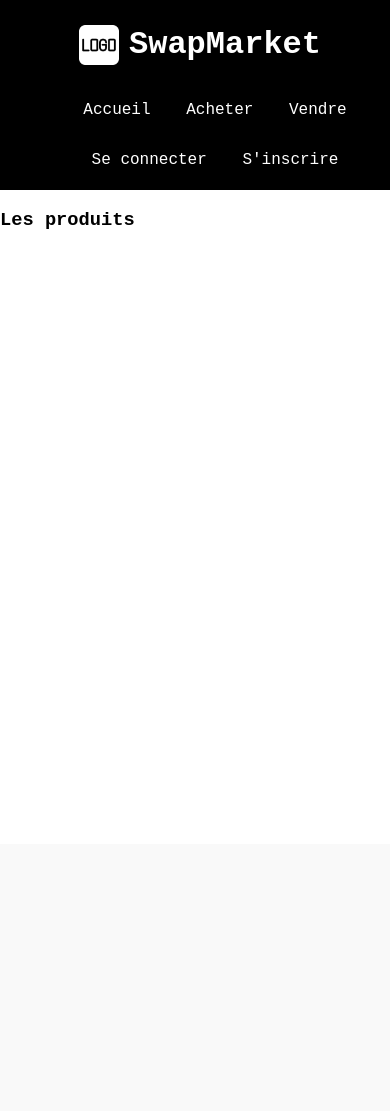
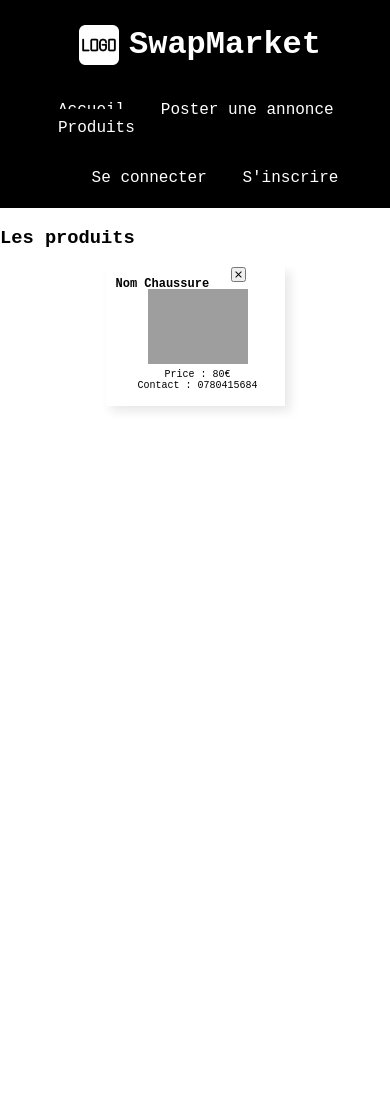
Before and after one commit to maelaubert56/SwapMarket, a PHP site: page /acheter.php in a window 390 px wide. Before the commit the page ends 229 px from the top, so only its background shows below. Run offline with PHP 8.4, Linux system fonts and the light colour scheme; data that the repository does not hold is empty; grey boxes are pictures that could not be loaded.

Commit message:
changements mael

```diff
--- a/acheter.php
+++ b/acheter.php
@@ -1,6 +1,6 @@
 <?php
    session_start();
-   $currentPage = "Acheter";
+   $currentPage = "Products";
    //include 'includes/database.php';
    $acces = mysqli_connect("localhost","root","","siteweb");
    $choix_table = "SELECT * from posts";
@@ -21,14 +21,40 @@
         <meta name="viewport" content="width=device-width, initial-scale=1">
     </head>
     <body>
-        <?php include 'menu_navigation.php'; ?>
         <?php
+        include 'menu_navigation.php';
+        include 'includes/database.php';
+		global $db;
+	    ?>
 
-		include 'includes/database.php';
-		global $db;
-	?>
         <div id = content>
                 <h3>Les produits</h3>
+                <link href="./home.css" rel="stylesheet" />
+                    <div class="home-container">
+                        <div class="home-feature-card">
+                        <div class="home-container1">
+                            <div class="home-container2">
+                            <div class="home-container3">
+                                <h2 class="home-text">Nom chaussure</h2>
+                                <button class="home-button button">
+                                <svg viewBox="0 0 1024 1024" class="home-icon">
+                                    <path
+                                    d="M810 274l-238 238 238 238-60 60-238-238-238 238-60-60 238-238-238-238 60-60 238 238 238-238z"
+                                    ></path>
+                                </svg>
+                                </button>
+                            </div>
+                            </div>
+                        </div>
+                        <img
+                            alt="image"
+                            src="https://images.unsplash.com/photo-1542291026-7eec264c27ff?crop=entropy&amp;cs=tinysrgb&amp;fit=max&amp;fm=jpg&amp;ixid=Mnw5MTMyMXwwfDF8c2VhcmNofDF8fHNob2VzfGVufDB8fHx8MTY3MDM0MTgyNg&amp;ixlib=rb-4.0.3&amp;q=80&amp;w=200"
+                            class="home-image"
+                        />
+                        <span class="home-text1">Price : 80€</span>
+                        <span class="home-text2">Contact : 0780415684 </span>
+                        </div>
+                    </div>
                 <?php
                 //var_dump($contenu);
                 $i = 0;
@@ -36,10 +62,12 @@
                 while ($i < $taille_contenue) {
                     $tempo_photo = $contenu[$i]["photo"];
                     ?>
+
+
                     <div class="produit">
                         <h3>
                             <?php echo $contenu[$i]["askbid"],"</br>"; ?>
-                            <img class="image_produit" src=<?php echo $tempo_photo ?> alt="Image indisponible"/>
+                            <img class="image_produit" src=<?php echo $tempo_photo ?> alt="image indisponible..."/>
                         </h3>
                             <?php echo $contenu[$i]["model"],"</br> Prix : ",$contenu[$i]["price"],"€</br>Contact : ",$contenu[$i]["contact"]; ?>
                         <form method="post">
--- a/css/style_produit.css
+++ b/css/style_produit.css
@@ -103,6 +103,7 @@ div#footer{
     margin: 10px 10px 10px 10px;
     border:solid#000000;
     display: inline-block;
+	border-radius:3px;
 }
 
 .image_produit{
@@ -110,3 +111,106 @@ div#footer{
 	width:50%;
 	display: center;
 }
+
+
+
+
+
+
+.home-container {
+	width: 100%;
+	display: flex;
+	overflow: auto;
+	min-height: 100vh;
+	align-items: center;
+	flex-direction: column;
+  }
+  .home-feature-card {
+	width: 164px;
+	height: 139px;
+	display: flex;
+	max-width: var(--dl-size-size-maxwidth);
+	box-shadow: 5px 5px 10px 0px rgba(18, 18, 18, 0.1);
+	transition: 0.3s;
+	align-items: flex-start;
+	padding-top: var(--dl-space-space-halfunit);
+	border-color: var(--dl-color-gray-black);
+	border-width: 2px;
+	padding-left: 10px;
+	border-radius: var(--dl-radius-radius-radius8);
+	margin-bottom: 0px;
+	padding-right: 5px;
+	flex-direction: column;
+	padding-bottom: var(--dl-space-space-halfunit);
+	justify-content: flex-start;
+	background-color: #ffffff;
+  }
+  .home-feature-card:hover {
+	transform: scale(1.02);
+  }
+  .home-container1 {
+	flex: 0 0 auto;
+	width: auto;
+	height: auto;
+	display: flex;
+	align-items: flex-start;
+	justify-content: flex-start;
+  }
+  .home-container2 {
+	flex: 0 0 auto;
+	width: auto;
+	height: auto;
+	display: flex;
+	position: relative;
+	align-items: flex-start;
+	justify-content: flex-start;
+  }
+  .home-container3 {
+	flex: 0 0 auto;
+	width: 130px;
+	height: 17px;
+	display: flex;
+	align-items: flex-start;
+	margin-bottom: 5px;
+	justify-content: space-between;
+  }
+  .home-text {
+	height: 17px;
+	font-size: 12px;
+	align-self: flex-start;
+	font-weight: 700;
+	margin-bottom: 2px;
+	text-transform: capitalize;
+  }
+  .home-button {
+	width: 15px;
+	height: 15px;
+	display: flex;
+	font-size: 8px;
+	align-self: flex-start;
+	text-align: center;
+	padding-top: 0px;
+	padding-left: 0px;
+	padding-right: 0px;
+	flex-direction: row;
+	padding-bottom: 0px;
+  }
+  .home-icon {
+	width: 24px;
+	height: 100%;
+  }
+  .home-image {
+	width: 100px;
+	align-self: center;
+	object-fit: cover;
+	margin-bottom: 5px;
+  }
+  .home-text1 {
+	font-size: 10px;
+	align-self: center;
+  }
+  .home-text2 {
+	font-size: 10px;
+	align-self: center;
+	margin-bottom: 0px;
+  }
--- a/menu_navigation.php
+++ b/menu_navigation.php
@@ -18,12 +18,12 @@
 				</li>
 				<li class="btn">
 					<a href="posts.php">
-						Acheter
+						Poster une annonce
 					</a>
 				</li>
 				<li class="btn">
 					<a href="acheter.php">
-						Vendre
+						Produits
 					</a>
 				</li>
 			</ul>
```
Also changed, not shown: css/style_poster.css (added, +121 -0 lines), posts.php (+5 -20 lines).
